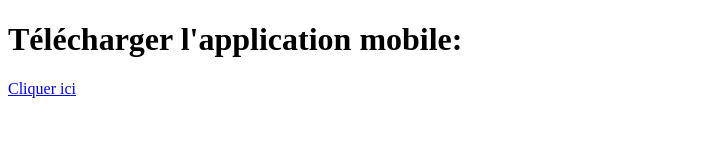
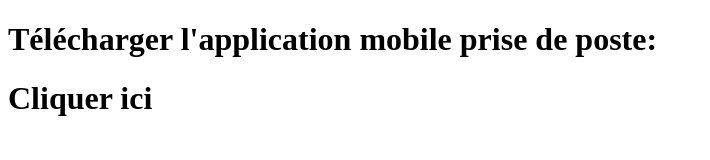
Before and after one commit to EthanTekB/CheckUpApk, a plain HTML site: page index.html in a window 1280 px wide. Shown: the whole page, without its empty margins (0-710 px from the left). Drawn offline with Linux system fonts and the light colour scheme.

Commit message:
[ADD] adjusted details

```diff
--- a/index.html
+++ b/index.html
@@ -4,7 +4,7 @@
     <title>Télécharger l'application prise de poste</title>
 </head>
 <body>
-    <h1>Télécharger l'application mobile:</h1>
-    <a href="https://ethantekb.github.io/CheckUpApk/HAGD-CheckUpMobile.apk">Cliquer ici</a>
+    <h1>Télécharger l'application mobile prise de poste:</h1>
+    <h1 href="https://ethantekb.github.io/CheckUpApk/HAGD-CheckUpMobile.apk">Cliquer ici</h1>
 </body>
 </html>
```
Also changed, not shown: 1 other file.
